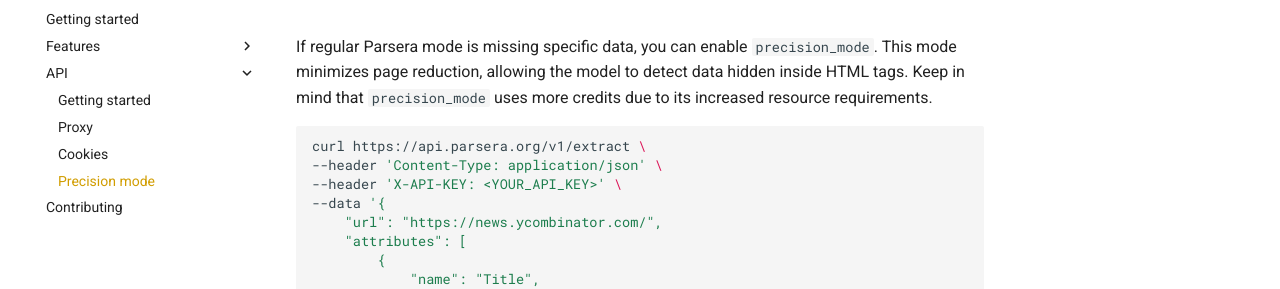
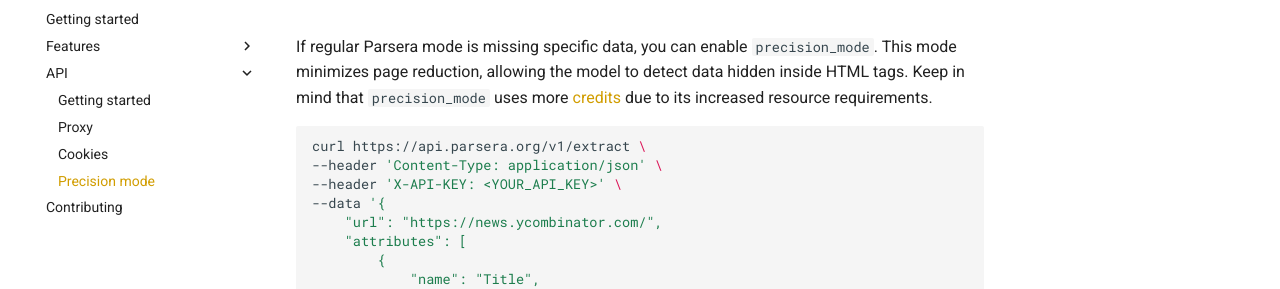
Before and after one commit to raznem/parsera, an MkDocs documentation site: the page built from docs/api/precision-mode.md, in a window 1280 px wide. Shown: the part 146-435 px from the top of the page. Built offline with MkDocs 1.6.1 and Material for MkDocs 9.7.7, drawn with Linux system fonts in a browser that asks for light colours; comment, search, counter and statistics services are not loaded; part of the change alters nothing that is shown.

````diff
--- a/docs/api/precision-mode.md
+++ b/docs/api/precision-mode.md
@@ -1,6 +1,6 @@
 # Precision Mode
 
-If regular Parsera mode is missing specific data, you can enable `precision_mode`. This mode minimizes page reduction, allowing the model to detect data hidden inside HTML tags. Keep in mind that `precision_mode` uses more credits due to its increased resource requirements.
+If regular Parsera mode is missing specific data, you can enable `precision_mode`. This mode minimizes page reduction, allowing the model to detect data hidden inside HTML tags. Keep in mind that `precision_mode` uses more [credits](getting-started.md#credits) due to its increased resource requirements.
 
 ```bash
 curl https://api.parsera.org/v1/extract \
````
